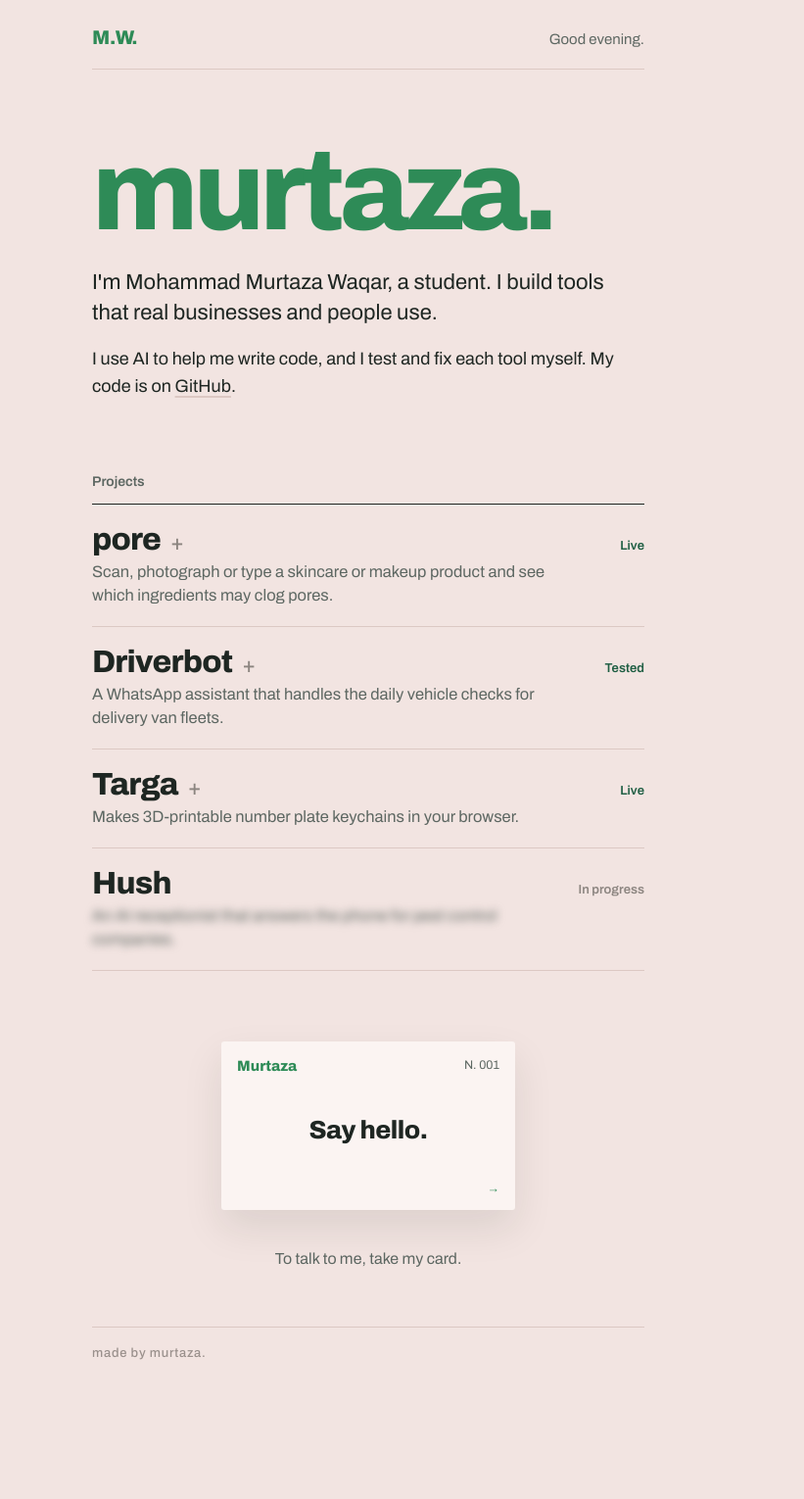
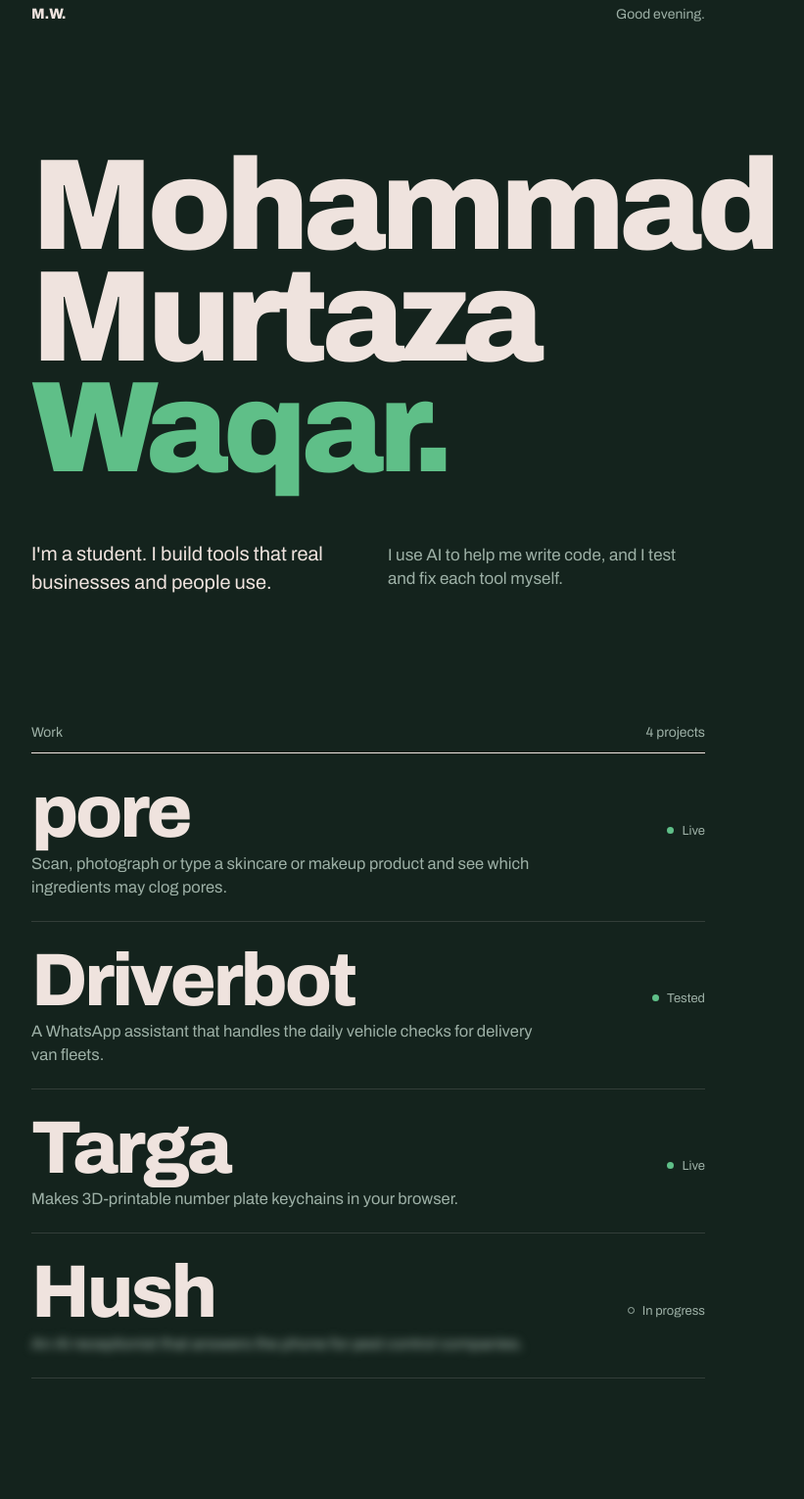
Before and after one commit to murtaza-waqar-257/portfolio, a plain HTML site: page index.html in a window 1280 px wide. Shown: the part 25-1555 px from the top of the page at 98% size, without its empty margins (264-1085 px from the left). Before the commit the page ends 1480 px from the top, so only its background shows below. Drawn offline with Linux system fonts and the light colour scheme.

Commit message:
New look: dark bottle green, huge name, no calling card
Co-Authored-By: Claude Opus 5.5 <noreply@anthropic.com>
Claude-Session: https://claude.ai/code/session_01FWnBPdRkfABbxD9CNVaBcW

```diff
--- a/index.html
+++ b/index.html
@@ -5,63 +5,69 @@
 <meta name="viewport" content="width=device-width, initial-scale=1">
 <title>Mohammad Murtaza Waqar</title>
 <meta name="description" content="Mohammad Murtaza Waqar. A student who builds tools that real businesses and people use.">
-<meta name="theme-color" content="#f2e4e1">
+<meta name="theme-color" content="#14231d">
 <link rel="preconnect" href="https://fonts.googleapis.com"><link rel="preconnect" href="https://fonts.gstatic.com" crossorigin>
-<link href="https://fonts.googleapis.com/css2?family=Archivo:wdth,wght@62..125,400..800&display=swap" rel="stylesheet">
+<link href="https://fonts.googleapis.com/css2?family=Archivo:wdth,wght@62..125,300..900&display=swap" rel="stylesheet">
 <style>
-  :root{--blush:#f2e4e1;--petal:#fbf4f2;--line:#dcc8c3;--sea:#2e8b57;--sea-deep:#1f5e43;--ink:#1e2622;--muted:#5d6762;--high:#a1443a;--stone:#8c8580;--r:3px}
+  /* Deep bottle green, pale blush type, one bright green. */
+  :root{--bg:#14231d;--raise:#1b2f27;--ink:#efe3de;--muted:#9db0a6;--line:rgba(239,227,222,.14);--acc:#5fbf88;--r:3px;
+        --blush:#f2e4e1;--petal:#fbf4f2;--sea:#2e8b57;--sea-deep:#1f5e43;--high:#a1443a;--stone:#8c8580}
   *{box-sizing:border-box;margin:0;padding:0}
   html{-webkit-text-size-adjust:100%}
-  body{background:var(--blush);color:var(--ink);font:18px/1.55 Archivo,"Helvetica Neue",Arial,sans-serif;-webkit-font-smoothing:antialiased}
-  ::selection{background:var(--sea);color:var(--petal)}
-  main{max-width:34em;margin:0 auto;padding:6vh 24px 8vh}
-  a{color:inherit;text-decoration:underline;text-decoration-thickness:1.5px;text-underline-offset:4px;text-decoration-color:var(--line);transition:text-decoration-color .2s,color .2s}
-  a:hover{color:var(--sea-deep);text-decoration-color:var(--sea)}
-  .bar{display:flex;justify-content:space-between;align-items:baseline;padding-bottom:16px;border-bottom:1px solid var(--line)}
-  .bar .mw{font-weight:800;font-variation-settings:"wdth" 112;font-size:20px;letter-spacing:-.02em;color:var(--sea);text-decoration:none}
-  .bar .hello{font-size:15px;color:var(--muted)}
-  .mark{font-weight:800;font-variation-settings:"wdth" 112;font-size:clamp(64px,19vw,116px);line-height:.9;letter-spacing:-.045em;color:var(--sea);margin:9vh 0 26px}
-  .lede{font-size:22px;line-height:1.4;max-width:24em}
-  p+p{margin-top:1em}
-  h2{font-size:14px;font-weight:600;color:var(--muted);margin:9vh 0 0;padding-bottom:12px;border-bottom:1px solid var(--ink)}
+  body{background:var(--bg);color:var(--ink);font:18px/1.55 Archivo,"Helvetica Neue",Arial,sans-serif;-webkit-font-smoothing:antialiased}
+  ::selection{background:var(--acc);color:var(--bg)}
+  main{max-width:46rem;margin:0 auto;padding:28px 24px 0}
+  a{color:inherit;text-decoration:underline;text-decoration-thickness:1.5px;text-underline-offset:4px;text-decoration-color:rgba(239,227,222,.3);transition:color .2s,text-decoration-color .2s}
+  a:hover{color:var(--acc);text-decoration-color:var(--acc)}
 
-  /* project list */
-  .projects{list-style:none}
-  .projects>li{border-bottom:1px solid var(--line)}
-  .row{display:grid;grid-template-columns:1fr auto;gap:4px 18px;align-items:baseline;width:100%;padding:20px 0;background:none;border:0;color:inherit;font:inherit;text-align:left;cursor:pointer}
-  .row .n{font-weight:800;font-variation-settings:"wdth" 112;font-size:32px;line-height:1;letter-spacing:-.025em;transition:color .2s}
-  .row .s{font-size:13px;font-weight:600;color:var(--sea-deep);white-space:nowrap}
-  .row .s.wip{color:var(--stone)}
-  .row .d{grid-column:1/-1;color:var(--muted);font-size:16.5px;line-height:1.45;max-width:30em}
-  .row:hover .n,.row[aria-expanded=true] .n{color:var(--sea)}
-  .row .n:after{content:"+";display:inline-block;margin-left:10px;font-weight:500;font-size:22px;color:var(--stone);transition:transform .3s}
-  .row[aria-expanded=true] .n:after{transform:rotate(45deg)}
-  .row.static{cursor:default}.row.static .n:after{content:none}.row.static:hover .n{color:var(--ink)}
-  .blur{filter:blur(4.5px);user-select:none;-webkit-user-select:none}
+  .top{display:flex;justify-content:space-between;align-items:baseline;font-size:14px;color:var(--muted)}
+  .top b{color:var(--ink);font-weight:800;font-variation-settings:"wdth" 118;letter-spacing:-.01em;font-size:15px}
 
-  /* drawers */
+  /* The one loud thing: the name, set huge and wide. */
+  .name{margin:16vh 0 0;font-weight:850;font-variation-settings:"wdth" 122;font-size:clamp(54px,15.5vw,132px);line-height:.86;letter-spacing:-.045em}
+  .name span{display:block}
+  .name .last{color:var(--acc)}
+  .intro{display:grid;grid-template-columns:1fr;gap:14px;margin:7vh 0 0;max-width:30em;font-size:20px;line-height:1.45}
+  .intro p:last-child{color:var(--muted);font-size:17px}
+  @media (min-width:760px){.intro{grid-template-columns:1fr 1fr;gap:40px;max-width:none}.intro p:last-child{padding-top:4px}}
+
+  .label{display:flex;justify-content:space-between;margin:16vh 0 0;padding-bottom:10px;border-bottom:1px solid var(--ink);font-size:14px;color:var(--muted)}
+
+  .work{list-style:none}
+  .work>li{border-bottom:1px solid var(--line)}
+  .row{display:grid;grid-template-columns:1fr auto;align-items:end;gap:6px 18px;width:100%;padding:26px 0 22px;background:none;border:0;color:inherit;font:inherit;text-align:left;cursor:pointer}
+  .row .n{font-weight:800;font-variation-settings:"wdth" 118;font-size:clamp(44px,11vw,76px);line-height:.9;letter-spacing:-.04em;transition:color .25s}
+  .row .s{font-size:13px;color:var(--muted);padding-bottom:6px;white-space:nowrap}
+  .row .s:before{content:"";display:inline-block;width:7px;height:7px;border-radius:50%;background:var(--acc);margin-right:8px;vertical-align:1px}
+  .row .s.wip:before{background:transparent;border:1.5px solid var(--muted);width:5px;height:5px}
+  .row .d{grid-column:1/-1;color:var(--muted);font-size:16.5px;line-height:1.45;max-width:32em}
+  .row:hover .n,.row[aria-expanded=true] .n{color:var(--acc)}
+  .row.static{cursor:default}.row.static:hover .n{color:var(--ink)}
+  .blur{filter:blur(5px);user-select:none;-webkit-user-select:none}
+
   .drawer{display:grid;grid-template-rows:0fr;transition:grid-template-rows .45s ease}
   .drawer.open{grid-template-rows:1fr}
   .drawer>div{overflow:hidden}
-  .card{margin:0 0 24px;padding:24px 20px 20px;background:var(--petal);border-radius:var(--r);font-size:16px;line-height:1.55}
-  .card .demo{min-height:120px;display:grid;place-items:center;margin-bottom:18px}
+  .card{margin:0 0 26px;padding:24px 20px 22px;background:var(--raise);border-radius:var(--r);font-size:16px;line-height:1.55}
+  .card .demo{min-height:120px;display:grid;place-items:center;margin-bottom:20px}
+  .card p+p{margin-top:.8em}
   .card .meta{color:var(--muted);font-size:13.5px;margin-top:12px}
-  .card .go{display:inline-block;margin-top:16px;font-weight:700;color:var(--sea-deep);text-decoration:none;border-bottom:1.5px solid var(--sea);padding-bottom:1px}
-  .card .go:hover{color:var(--sea)}
+  .card .go{display:inline-block;margin-top:16px;font-weight:700;color:var(--acc);text-decoration:none;border-bottom:1.5px solid var(--acc);padding-bottom:1px}
+  .card .go:hover{color:var(--ink);border-color:var(--ink)}
 
-  /* pore preview */
-  .pore{width:100%;max-width:330px;background:var(--blush);border-radius:var(--r);padding:20px 18px}
+  /* pore preview keeps pore's own colours, like a screenshot of the app */
+  .pore{width:100%;max-width:330px;background:var(--blush);color:#1e2622;border-radius:var(--r);padding:20px 18px}
   .pore .pm{font-weight:800;font-variation-settings:"wdth" 112;font-size:26px;letter-spacing:-.03em;color:var(--sea);line-height:1}
   .samples{display:flex;gap:6px;flex-wrap:wrap;margin:14px 0 16px}
-  .samples button{font:600 13px/1 Archivo,sans-serif;color:var(--ink);background:transparent;border:1.5px solid var(--ink);border-radius:20px;padding:7px 11px;cursor:pointer}
-  .samples button[aria-pressed=true]{background:var(--ink);color:var(--petal)}
+  .samples button{font:600 13px/1 Archivo,sans-serif;color:#1e2622;background:transparent;border:1.5px solid #1e2622;border-radius:20px;padding:7px 11px;cursor:pointer}
+  .samples button[aria-pressed=true]{background:#1e2622;color:var(--petal)}
   .verdict{display:flex;align-items:baseline;gap:12px}
   .verdict b{font-weight:800;font-variation-settings:"wdth" 112;font-size:54px;line-height:.9;color:var(--high);transition:color .3s}
   .verdict.clear b{color:var(--sea)}
   .verdict span{font-size:15px;line-height:1.35;max-width:14em}
   .glance{display:flex;gap:3px;height:12px;border-radius:var(--r);overflow:hidden;margin-top:16px}
   .glance i{transition:flex-grow .5s ease;min-width:4px}
-  .legend{display:flex;flex-wrap:wrap;gap:4px 14px;margin-top:10px;font-size:13px;color:var(--muted)}
+  .legend{display:flex;flex-wrap:wrap;gap:4px 14px;margin-top:10px;font-size:13px;color:#5d6762}
   .legend span:before{content:"";display:inline-block;width:9px;height:9px;border-radius:2px;margin-right:6px;background:var(--c)}
 
   /* Targa — type a plate, then open it in the real app */
@@ -91,57 +97,54 @@
   .link{width:16px;height:8px;border:2.5px solid #8f8a80;border-radius:5px;left:-13px;top:27px;backface-visibility:visible}
   .loop{width:40px;height:40px;border-radius:50%;left:-48px;top:11px;backface-visibility:visible;border:5px solid #b4afa4;
     box-shadow:inset 1.5px 1.5px 0 rgba(255,255,255,.7),inset -1px -1px 0 rgba(0,0,0,.25),1px 1px 0 rgba(0,0,0,.15)}
-  .shadow{position:absolute;left:50%;bottom:14px;width:240px;height:16px;margin-left:-120px;border-radius:50%;background:radial-gradient(closest-side,rgba(40,30,15,.28),transparent);pointer-events:none}
+  .shadow{position:absolute;left:50%;bottom:14px;width:240px;height:16px;margin-left:-120px;border-radius:50%;background:radial-gradient(closest-side,rgba(0,0,0,.55),transparent);pointer-events:none}
   .fields{display:flex;justify-content:center;gap:16px;margin-top:2px}
   .fields label{display:flex;flex-direction:column;align-items:center}
-  .fields input{border:0;border-bottom:1px solid var(--ink);outline:0;background:transparent;text-align:center;text-transform:uppercase;font:600 18px/1.7 Archivo,"Helvetica Neue",Arial,sans-serif;letter-spacing:.08em;color:var(--ink);border-radius:0;width:2.6em}
+  .fields input{border:0;border-bottom:1px solid var(--ink);outline:0;background:transparent;caret-color:var(--acc);text-align:center;text-transform:uppercase;font:600 18px/1.7 Archivo,"Helvetica Neue",Arial,sans-serif;letter-spacing:.08em;color:var(--ink);border-radius:0;width:2.6em}
   .fields #plateIn{width:7.6em}
-  .fields input:focus{border-color:var(--sea)}
+  .fields input:focus{border-color:var(--acc)}
   .fields span{font-size:11.5px;color:var(--mute);letter-spacing:.02em;margin-top:3px}
   .tip{font-size:12.5px;color:var(--mute);margin-top:12px}
   .make{display:block;padding:12px 0;margin:2px auto 0;font:600 16px/1 Archivo,sans-serif;color:var(--ink);text-align:center;text-decoration:none}
   .make span{border-bottom:1px solid var(--ink);padding-bottom:1px}
-  .make:hover span{color:var(--sea);border-color:var(--sea)}
+  .make:hover span{color:var(--acc);border-color:var(--acc)}
 
 
-  /* Driverbot chat */
+
   .chat{width:100%;max-width:300px;font:14px/1.35 Archivo,"Helvetica Neue",Arial,sans-serif}
   .msg{padding:7px 11px;border-radius:12px;margin:5px 0;width:fit-content;max-width:85%;opacity:0;transform:translateY(4px);transition:opacity .2s ease-out,transform .2s ease-out}
   .msg.show{opacity:1;transform:none}
-  .msg.bot{background:#efe4e1}
-  .msg.drv{background:var(--sea-deep);color:var(--petal);margin-left:auto}
+  .msg.bot{background:#2a4237;color:var(--ink)}
+  .msg.drv{background:var(--acc);color:var(--bg);margin-left:auto}
   .dots span{display:inline-block;width:5px;height:5px;border-radius:50%;background:var(--muted);margin:0 1.5px;animation:d 1s infinite}
   .dots span:nth-child(2){animation-delay:.15s}.dots span:nth-child(3){animation-delay:.3s}
   @keyframes d{50%{opacity:.2}}
 
-  /* calling card */
-  .cardwrap{perspective:700px;margin:9vh 0 0;display:flex;justify-content:center}
-  .calling{position:relative;display:block;width:min(300px,100%);aspect-ratio:1.75;background:var(--petal);border-radius:var(--r);text-decoration:none;color:var(--ink);transition:transform .5s ease,box-shadow .5s;box-shadow:0 18px 40px rgba(30,38,34,.10)}
-  .calling:hover{color:var(--ink);box-shadow:0 24px 50px rgba(30,38,34,.14)}
-  .calling span{position:absolute;font-size:12.5px}
-  .calling .tl{left:16px;top:14px;font-weight:800;font-variation-settings:"wdth" 112;color:var(--sea);font-size:15px}
-  .calling .tr{right:16px;top:15px;color:var(--muted)}
-  .calling .mid{left:50%;top:52%;transform:translate(-50%,-50%);white-space:nowrap;font-weight:800;font-variation-settings:"wdth" 112;font-size:26px;letter-spacing:-.02em}
-  .calling .br{right:16px;bottom:12px;color:var(--sea)}
-  .after{margin-top:2.4em;color:var(--muted);font-size:16px;text-align:center}
-  footer{margin-top:7vh;padding-top:16px;border-top:1px solid var(--line);font-size:13px;font-weight:500;font-variation-settings:"wdth" 112;letter-spacing:.06em;color:#9a908c}
+  .contact{margin:18vh 0 0}
+  .contact p{color:var(--muted);font-size:16px}
+  .contact a.big{display:inline-block;margin-top:10px;font-weight:800;font-variation-settings:"wdth" 118;font-size:clamp(36px,9vw,64px);line-height:.95;letter-spacing:-.035em;text-decoration:none;color:var(--ink)}
+  .contact a.big:after{content:" \2192";color:var(--acc);transition:margin .25s}
+  .contact a.big:hover{color:var(--acc)}
+  .contact .links{display:flex;gap:22px;margin-top:22px;font-size:16px}
+  footer{margin:14vh 0 0;padding:18px 0 34px;border-top:1px solid var(--line);display:flex;justify-content:space-between;font-size:13px;font-variation-settings:"wdth" 112;letter-spacing:.06em;color:var(--muted)}
 
-  :focus-visible{outline:2px solid var(--sea);outline-offset:3px;border-radius:2px}
-  .fields input:focus-visible{outline:0;border-bottom:2px solid var(--sea)}
-  @media (max-width:520px){body{font-size:17px}.lede{font-size:20px}.row .n{font-size:28px}}
+  :focus-visible{outline:2px solid var(--acc);outline-offset:3px;border-radius:2px}
+  .fields input:focus-visible{outline:0;border-bottom:2px solid var(--acc)}
   @media (prefers-reduced-motion:reduce){*{animation:none!important;transition:none!important}}
 </style>
 </head>
 <body>
 <main>
-  <div class="bar"><a class="mw" href="index.html" aria-label="Mohammad Murtaza Waqar, home">M.W.</a><span class="hello" id="hello">Good evening.</span></div>
+  <div class="top"><b>M.W.</b><span id="hello">Good evening.</span></div>
 
-  <h1 class="mark">murtaza.</h1>
-  <p class="lede">I'm Mohammad Murtaza Waqar, a student. I build tools that real businesses and people use.</p>
-  <p>I use AI to help me write code, and I test and fix each tool myself. My code is on <a href="https://github.com/murtaza-waqar-257" target="_blank" rel="noopener">GitHub</a>.</p>
+  <h1 class="name"><span>Mohammad</span><span>Murtaza</span><span class="last">Waqar.</span></h1>
+  <div class="intro">
+    <p>I'm a student. I build tools that real businesses and people use.</p>
+    <p>I use AI to help me write code, and I test and fix each tool myself.</p>
+  </div>
 
-  <h2>Projects</h2>
-  <ul class="projects">
+  <div class="label"><span>Work</span><span>4 projects</span></div>
+  <ul class="work">
     <li>
       <button class="row" data-d="pore" aria-expanded="false" aria-controls="pore"><span class="n">pore</span><span class="s">Live</span><span class="d">Scan, photograph or type a skincare or makeup product and see which ingredients may clog pores.</span></button>
       <div class="drawer" id="pore"><div><div class="card">
@@ -201,29 +204,26 @@
     <p>You type an Italian number plate. The web app makes a 3D model of the keychain. You can send the file directly to a 3D printer.</p>
     <p class="meta">JavaScript, Three.js, 3MF</p>
   </div></div></div>
-
-
     </li>
     <li>
       <div class="row static"><span class="n">Hush</span><span class="s wip">In progress</span><span class="d"><span class="blur" aria-hidden="true">An AI receptionist that answers the phone for pest control companies.</span></span></div>
     </li>
   </ul>
 
-  <div class="cardwrap"><a class="calling" id="calling" href="about.html"><span class="tl">Murtaza</span><span class="tr">N. 001</span><span class="mid">Say hello.</span><span class="br">→</span></a></div>
-  <p class="after">To talk to me, take my card.</p>
+  <section class="contact">
+    <p>Got an idea, a job or a question?</p>
+    <a class="big" href="about.html">Write to me</a>
+    <div class="links"><a href="https://github.com/murtaza-waqar-257" target="_blank" rel="noopener">GitHub</a></div>
+  </section>
 
-  <footer>made by murtaza.</footer>
+  <footer><span>made by murtaza.</span><span>2026</span></footer>
 </main>
+<script>
 
-<script>
 
   // a host greets you by the hour
   const now=new Date(), h=now.getHours();
   document.getElementById('hello').textContent=(h<5?'Good evening.':h<12?'Good morning.':h<18?'Good afternoon.':'Good evening.');
-  // the card tilts under your finger
-  const cc=document.getElementById('calling');
-  cc.addEventListener('pointermove',e=>{const r=cc.getBoundingClientRect(),x=(e.clientX-r.left)/r.width-.5,y=(e.clientY-r.top)/r.height-.5;cc.style.transform=`rotateY(${x*14}deg) rotateX(${-y*14}deg)`});
-  cc.addEventListener('pointerleave',()=>cc.style.transform='');
 
   const btns=[...document.querySelectorAll('button.row')];
   let chatTimer=[];
@@ -297,6 +297,7 @@
   }
   document.querySelectorAll('.samples button').forEach(b=>b.addEventListener('click',()=>showSample(+b.dataset.s)));
   showSample(0);
+
 </script>
 </body>
 </html>
```
Also changed, not shown: about.html (+20 -4 lines).
